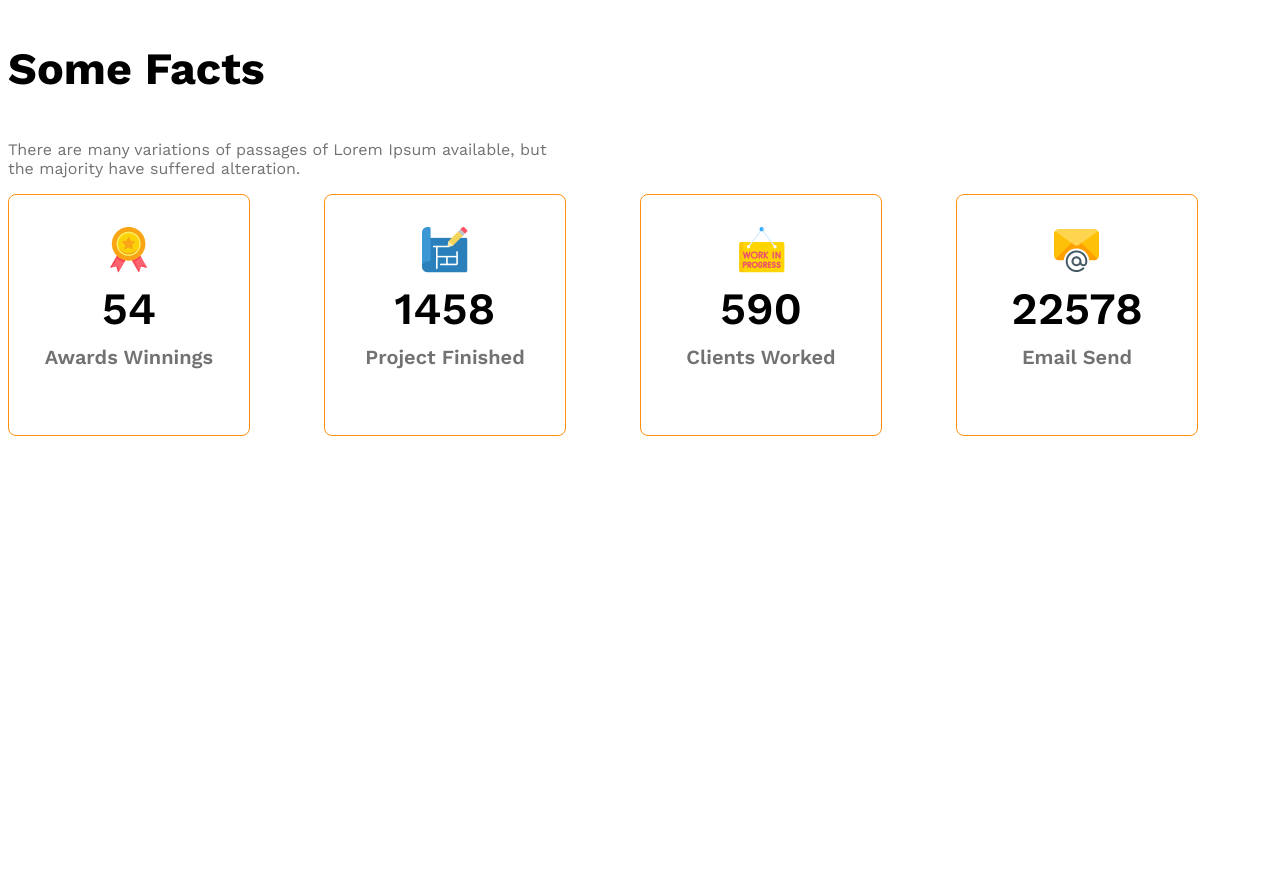
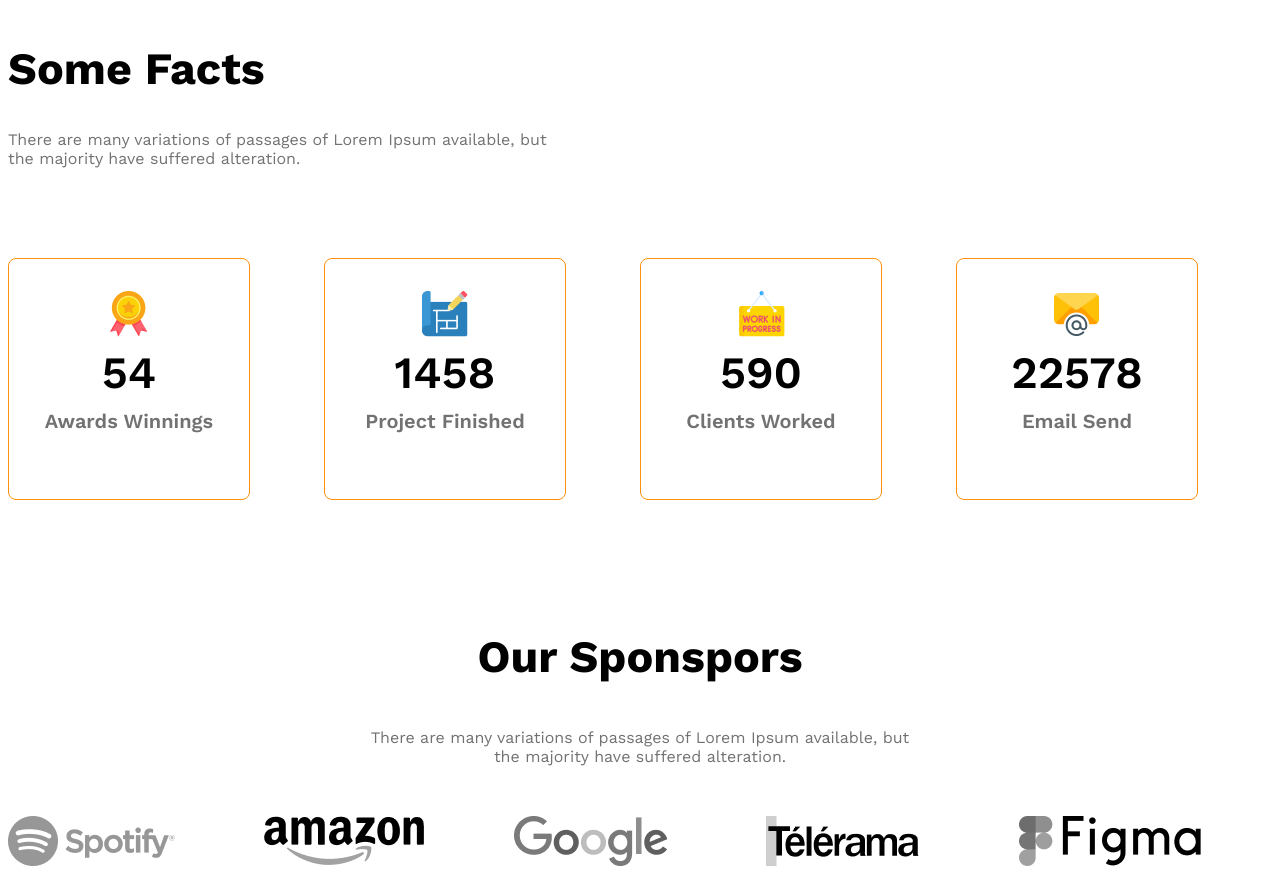
Before and after one commit to Sheikhsadirimon/g3-architect-website, a plain HTML site: page index.html in a window 1280 px wide. Shown: the part 2100-2974 px from the top of the page. Before the commit the page ends 2544 px from the top, so only its background shows below. Drawn offline with nearby package versions, Linux system fonts and the light colour scheme.

Commit message:
added sponsor and made it responsive

```diff
--- a/index.html
+++ b/index.html
@@ -100,6 +100,19 @@
           </div>
         </div>
       </section>
+      <section class="our-sponsors">
+        <div class="sponsors-info">
+          <h3 class="section-title">Our Sponspors</h3>
+          <p class="text-light-gray">There are many variations of passages of Lorem Ipsum available, but the majority have suffered alteration.</p>
+        </div>
+        <div class="sponsors-company">
+          <img src="images/sponsors/spotify.png" alt="">
+          <img src="images/sponsors/amazon.png" alt="">
+          <img src="images/sponsors/google.png" alt="">
+          <img src="images/sponsors/telerama.png" alt="">
+          <img src="images/sponsors/figma.png" alt="">
+        </div>
+      </section>
     </main>
     <footer></footer>
   </body>
--- a/styles/architects.css
+++ b/styles/architects.css
@@ -124,14 +124,34 @@ main > section{
 }
 .fact-description{
     max-width: 540px;
+    margin-bottom: 90px;
+    margin-top: -10px;
+}
+/* sponsors info */
+.sponsors-info{
+    max-width: 540px;
+    margin: 50px auto;
+    text-align: center;
+}
+.sponsors-company{
+    display: grid;
+    grid-template-columns: repeat(5,1fr);
+    filter: grayscale();
 }
 /* responsive */
 @media screen and (max-width:576px) {
     .navbar, .nav-links , .team{
         flex-direction: column;
     }
-    .team-img{
+    .team-img, .facts-container, .sponsors-company{
         grid-template-columns: repeat(1, 1fr);
+    }
+    .facts-container, .sponsors-company{
+        justify-items: center;
+        gap: 24px ;
+    }
+    .sponsors-company{
+        gap: 50px;
     }
     .our-features{
         margin-left: 20px;
@@ -145,4 +165,8 @@ main > section{
     .our-features{
         margin: 10px auto;
     }
+    .sponsors-company,.facts-container{
+        grid-template-columns: repeat(2,1fr);
+        justify-items: center;
+    }
 }
```
